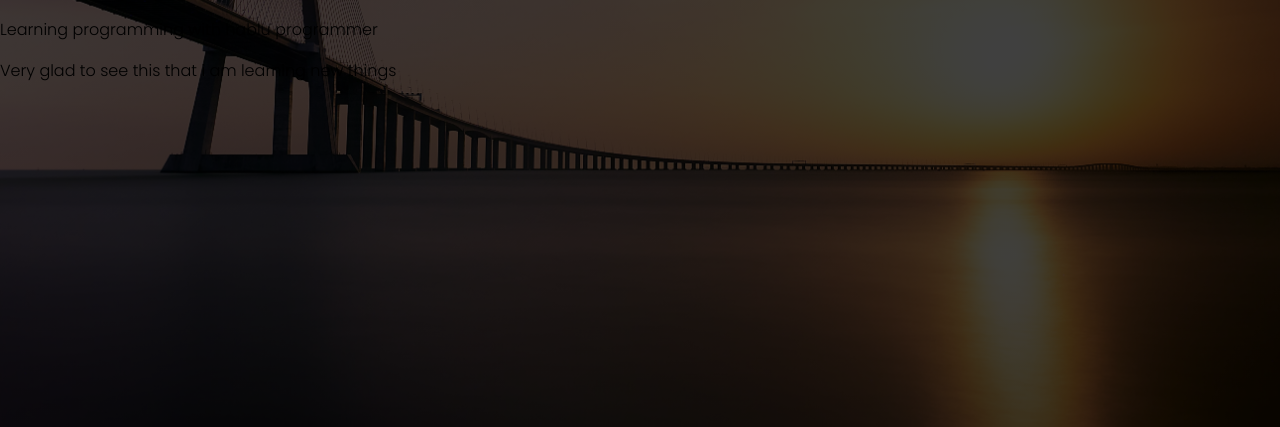
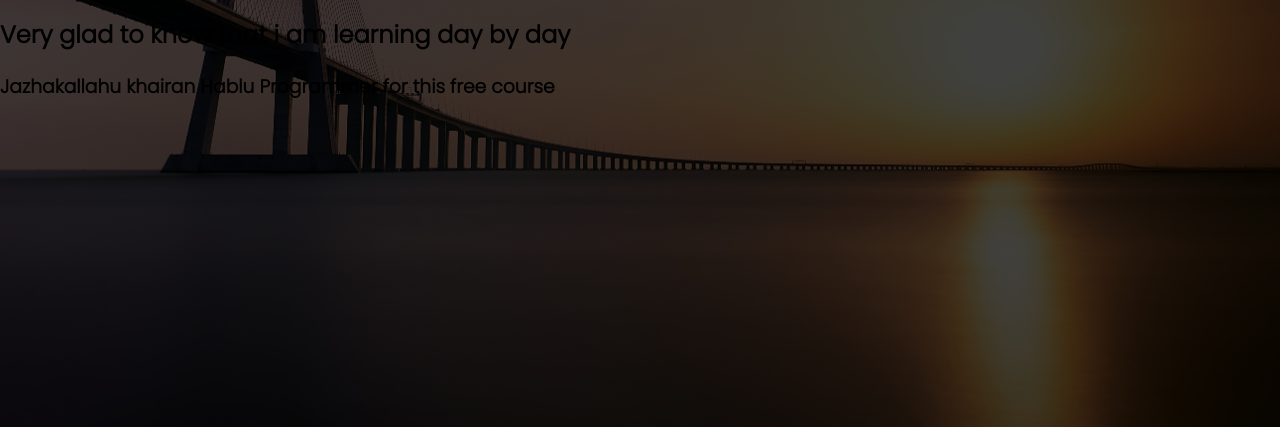
Before and after one commit to marufsiyam91/frist-web, a plain HTML site: page index.html in a window 1280 px wide. Shown: the part 373-800 px from the top of the page. Drawn offline with Linux system fonts and the light colour scheme.

```diff
--- a/index.html
+++ b/index.html
@@ -24,8 +24,8 @@
 
         <div class="text">
             <h1>World-Class <br> Professional <br> Development</h1>
-            <p> Learning programming with hablu programmer </p>
-            <p> Very glad to see this that i am learning new things </p>
+            <h2>Very glad to know that i am learning day by day</h2>
+            <h3>Jazhakallahu khairan Hablu Programmer for this free course</h3>
         </div>
     </div>
 
```
